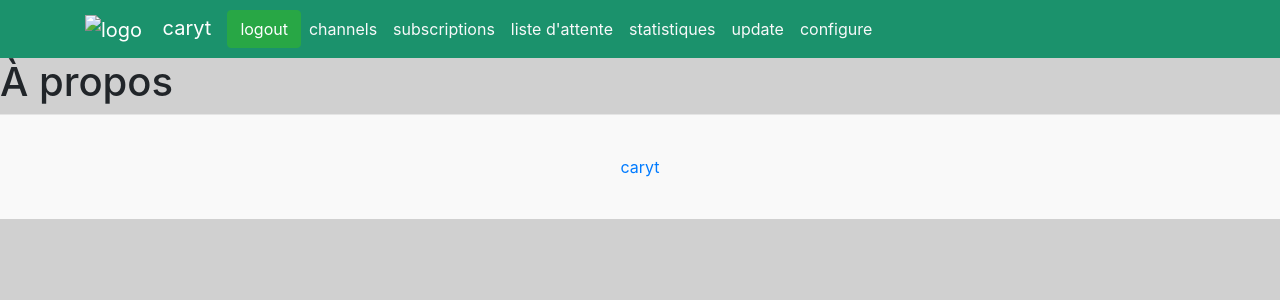
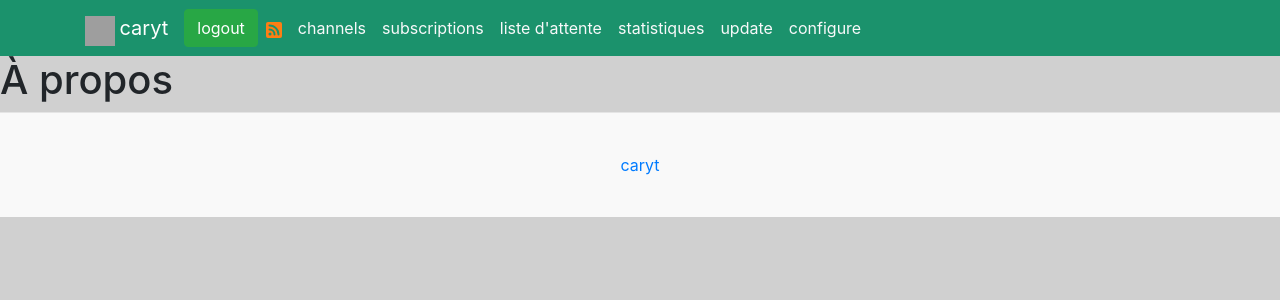
Before and after one commit to upskaling/caryt, a PHP site: template app/views/about.phtml in a window 1280 px wide. Shown: the top 300 px of the page. Run offline with PHP 8.4, Linux system fonts and the light colour scheme; the template is opened without the code that fills it, so the values that code supplies are empty; grey boxes are pictures that could not be loaded.

Commit message:
feat: logo change

```diff
--- a/app/template/header.php
+++ b/app/template/header.php
@@ -2,8 +2,8 @@
     <nav class="navbar navbar-expand-xl navbar-dark">
         <div class="container">
             <div>
-                <a class="navbar-brand" href="index.xml">
-                    <img src="favicon.png" alt="logo" loading="lazy" width="30" height="30">
+                <a href="./">
+                    <img src="logo_caryt.png" alt="logo caryt" width="30" height="30">
                 </a>
                 <span class="navbar-brand">caryt</span>
             </div>
@@ -17,23 +17,30 @@
             <div class="navbar-collapse collapse" id="navbarsExample06">
                 <div class="my-2 my-md-0">
                     <ul class="navbar-nav mr-auto">
-                        <li>
-                            <a class="p-2 text-light" href="./?c=channels">channels</a>
+                        <li class="navbar-nav p-2">
+                            <a href="index.xml">
+                                <svg class="rss_logo" width="16" height="16" alt="logo rss" viewBox="0 0 16 16" class="bi bi-rss-fill" fill="currentColor" xmlns="http://www.w3.org/2000/svg">
+                                    <path fill-rule="evenodd" d="M2 0a2 2 0 0 0-2 2v12a2 2 0 0 0 2 2h12a2 2 0 0 0 2-2V2a2 2 0 0 0-2-2H2zm1.5 2.5a1 1 0 0 0 0 2 8 8 0 0 1 8 8 1 1 0 1 0 2 0c0-5.523-4.477-10-10-10zm0 4a1 1 0 0 0 0 2 4 4 0 0 1 4 4 1 1 0 1 0 2 0 6 6 0 0 0-6-6zm.5 7a1.5 1.5 0 1 0 0-3 1.5 1.5 0 0 0 0 3z" />
+                                </svg>
+                            </a>
                         </li>
-                        <li>
-                            <a class="p-2 text-light" href="./?c=subscriptions">subscriptions</a>
+                        <li class="navbar-nav p-2">
+                            <a class="text-light" href="./?c=channels">channels</a>
                         </li>
-                        <li>
-                            <a class="p-2 text-light" href="./?c=waiting">liste d'attente</a>
+                        <li class="navbar-nav p-2">
+                            <a class="text-light" href="./?c=subscriptions">subscriptions</a>
                         </li>
-                        <li>
-                            <a class="p-2 text-light" href="./?c=stats">statistiques</a>
+                        <li class="navbar-nav p-2">
+                            <a class="text-light" href="./?c=waiting">liste d'attente</a>
                         </li>
-                        <li>
-                            <a class="p-2 text-light" href="./?c=update">update</a>
+                        <li class="navbar-nav p-2">
+                            <a class="text-light" href="./?c=stats">statistiques</a>
                         </li>
-                        <li>
-                            <a class="p-2 text-light" href="./?c=configure">configure</a>
+                        <li class="navbar-nav p-2">
+                            <a class="text-light" href="./?c=update">update</a>
+                        </li>
+                        <li class="navbar-nav p-2">
+                            <a class="text-light" href="./?c=configure">configure</a>
                         </li>
                 </div>
                 </ul>
--- a/app/template/template.php
+++ b/app/template/template.php
@@ -6,7 +6,7 @@
     <meta name="viewport" content="width=device-width, initial-scale=1.0">
     <meta name="robots" content="noindex, nofollow" />
     <title><?= $title ?></title>
-    <link rel="shortcut icon" href="favicon.png" />
+    <link rel="shortcut icon" href="logo_caryt.png" />
     <link rel="stylesheet" href="css/bootstrap.css">
     <link rel="stylesheet" href="css/style.css" />
     <link rel="alternate" type="application/rss+xml" title="watchlater" href="index.xml">
--- a/app/views/channels.php
+++ b/app/views/channels.php
@@ -67,7 +67,9 @@ $let_feeds = sizeof($feedparser->feeds);
             <?php if (strpos($value['xmlUrl'], 'www.youtube.com')) : ?>
               <img src="youtube-logo.png" alt="YouTube" loading="lazy" width="16" height="16">
             <?php else : ?>
-              <img src="favicon.png" alt="local" loading="lazy" width="16" height="16">
+              <svg width="16" height="16" viewBox="0 0 16 16" class="bi bi-globe" fill="currentColor" xmlns="http://www.w3.org/2000/svg">
+                <path fill-rule="evenodd" d="M1.018 7.5h2.49c.03-.877.138-1.718.312-2.5H1.674a6.958 6.958 0 0 0-.656 2.5zM2.255 4H4.09a9.266 9.266 0 0 1 .64-1.539 6.7 6.7 0 0 1 .597-.933A7.024 7.024 0 0 0 2.255 4zM8 0a8 8 0 1 0 0 16A8 8 0 0 0 8 0zm-.5 1.077c-.67.204-1.335.82-1.887 1.855-.173.324-.33.682-.468 1.068H7.5V1.077zM7.5 5H4.847a12.5 12.5 0 0 0-.338 2.5H7.5V5zm1 2.5V5h2.653c.187.765.306 1.608.338 2.5H8.5zm-1 1H4.51a12.5 12.5 0 0 0 .337 2.5H7.5V8.5zm1 2.5V8.5h2.99a12.495 12.495 0 0 1-.337 2.5H8.5zm-1 1H5.145c.138.386.295.744.468 1.068.552 1.035 1.218 1.65 1.887 1.855V12zm-2.173 2.472a6.695 6.695 0 0 1-.597-.933A9.267 9.267 0 0 1 4.09 12H2.255a7.024 7.024 0 0 0 3.072 2.472zM1.674 11H3.82a13.651 13.651 0 0 1-.312-2.5h-2.49c.062.89.291 1.733.656 2.5zm8.999 3.472A7.024 7.024 0 0 0 13.745 12h-1.834a9.278 9.278 0 0 1-.641 1.539 6.688 6.688 0 0 1-.597.933zM10.855 12H8.5v2.923c.67-.204 1.335-.82 1.887-1.855A7.98 7.98 0 0 0 10.855 12zm1.325-1h2.146c.365-.767.594-1.61.656-2.5h-2.49a13.65 13.65 0 0 1-.312 2.5zm.312-3.5h2.49a6.959 6.959 0 0 0-.656-2.5H12.18c.174.782.282 1.623.312 2.5zM11.91 4a9.277 9.277 0 0 0-.64-1.539 6.692 6.692 0 0 0-.597-.933A7.024 7.024 0 0 1 13.745 4h-1.834zm-1.055 0H8.5V1.077c.67.204 1.335.82 1.887 1.855.173.324.33.682.468 1.068z" />
+              </svg>
             <?php endif; ?>
 
             <a class="card-link" href="<?= isset($value['siteUrl']) ? $value['siteUrl'] : $value['xmlUrl']  ?>">
--- a/p/css/style.css
+++ b/p/css/style.css
@@ -57,3 +57,7 @@ menu {
   color: #252525;
   width: 18rem;
 }
+
+.rss_logo {
+  color: #fd7e14;
+}
```
Also changed, not shown: README.fr.md (+2 -1 lines), app/views/subscriptions.php (+8 -2 lines), README.md, p/logo_caryt.png (added), p/rss.png (renamed from p/favicon.png).
